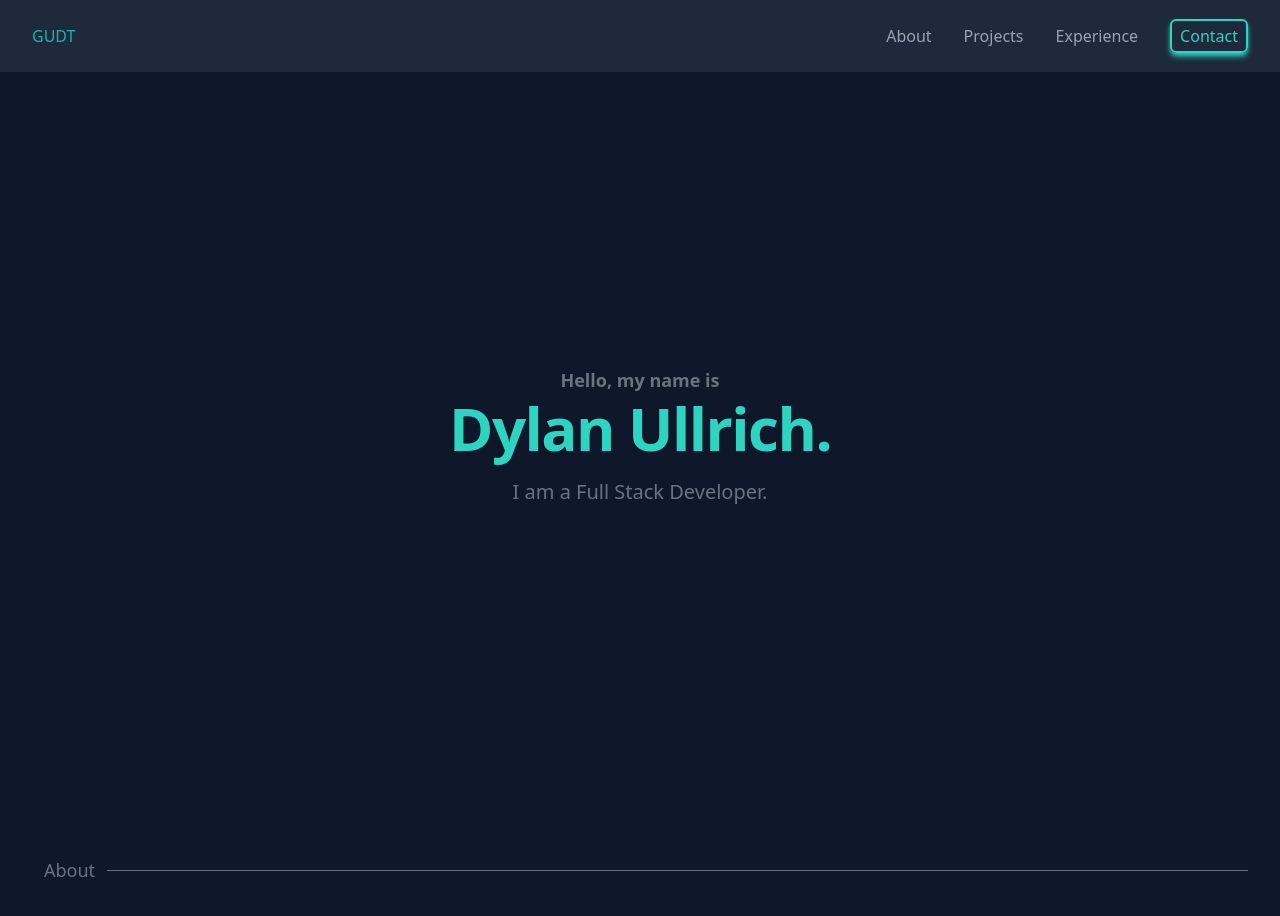
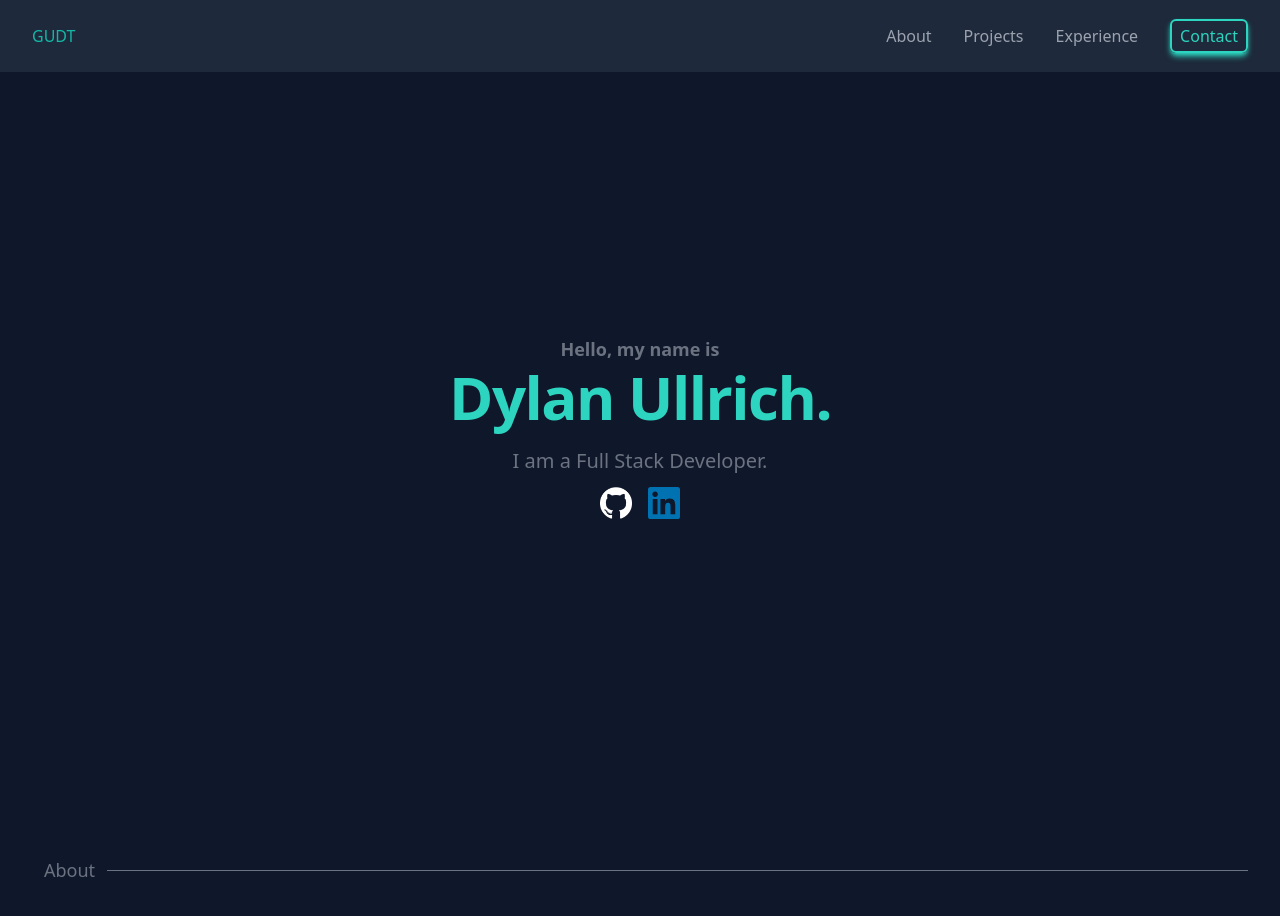
Before and after one commit to dylanullrich/portfolio, a Next.js app: page / in a window 1280 px wide. Shown: the top 916 px of the page. Built offline with nearby package versions, Linux system fonts and the light colour scheme.

Commit message:
add links to github/linkedin

```diff
--- a/components/Intro/index.tsx
+++ b/components/Intro/index.tsx
@@ -1,3 +1,6 @@
+import Image from 'next/image';
+import Link from 'next/link';
+
 export default function Intro() {
   return (
     <div className='flex  h-[calc(100vh-72px)] flex-col items-center justify-center'>
@@ -9,6 +12,32 @@ export default function Intro() {
       <p className=' mt-5 max-w-xl text-xl text-gray-500'>
         I am a Full Stack Developer.
       </p>
+      <div className='flex gap-4'>
+        <div className='py-3'>
+          <a className='cursor-pointer'>
+            <Link href='https://github.com/GetUllrichorDieTrying'>
+              <Image
+                src='/images/GitHub-Mark-Light-120px-plus.png'
+                alt='link to github'
+                width={32}
+                height={32}
+              />
+            </Link>
+          </a>
+        </div>
+        <div className='py-3'>
+          <a className='cursor-pointer'>
+            <Link href='https://www.linkedin.com/in/dsullrich/'>
+              <Image
+                src='/images/linkedin.svg'
+                alt='link to linkedin'
+                width={32}
+                height={32}
+              />
+            </Link>
+          </a>
+        </div>
+      </div>
     </div>
   );
 }
```
Also changed, not shown: public/images/github.svg (added), public/images/linkedin.svg (added).
